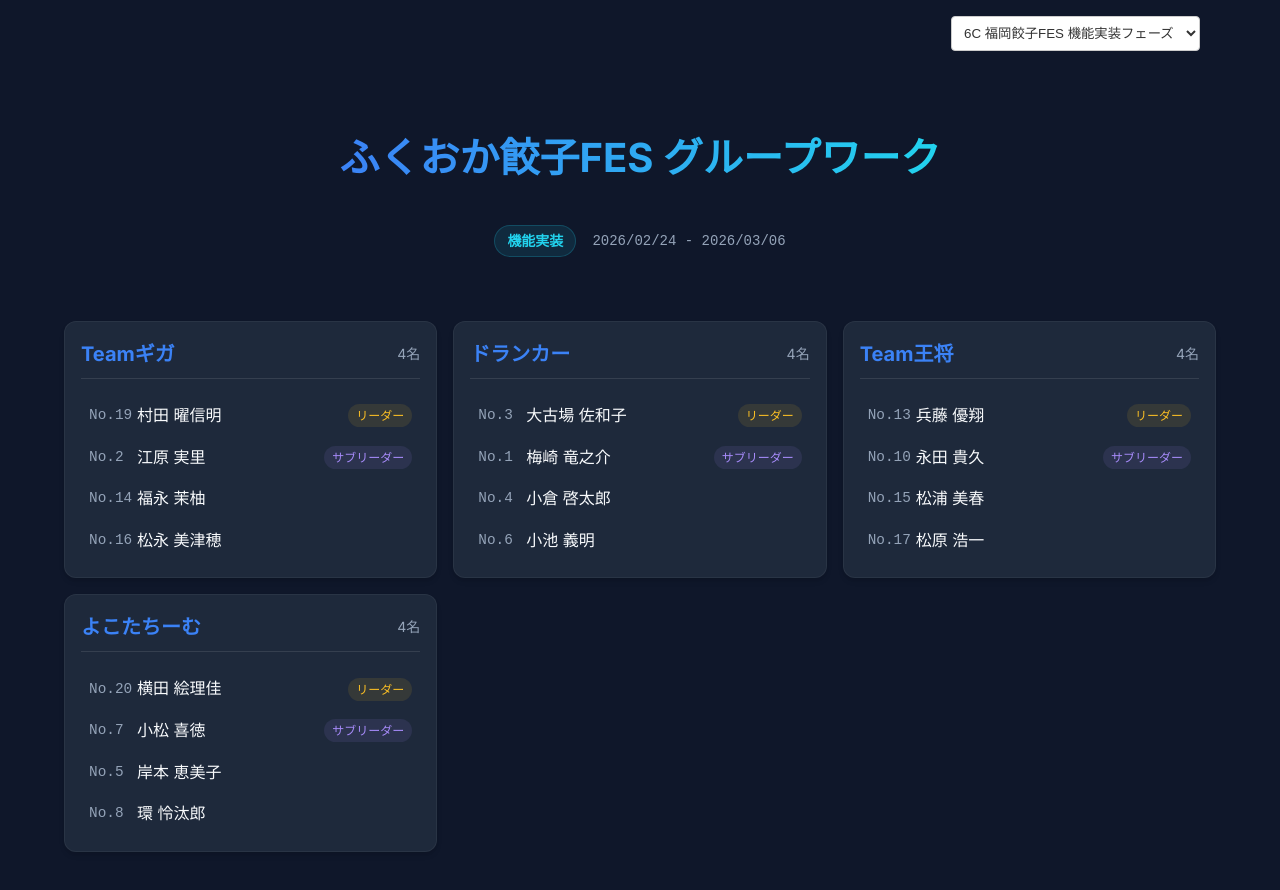
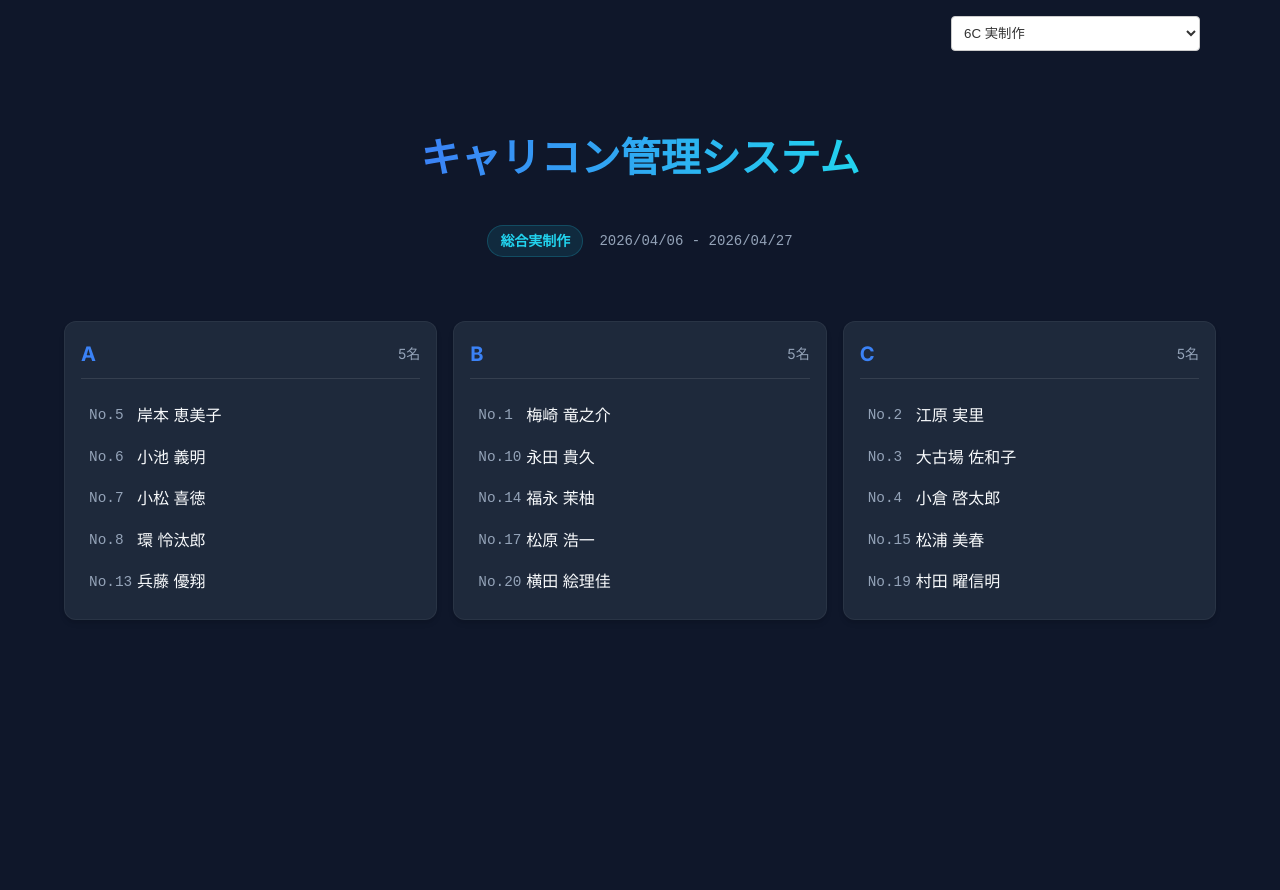
Before and after one commit to yskf0327/group-tool, a Vue app: page / in a window 1280 px wide. Shown: the top 890 px of the page. After the commit the page ends 800 px from the top, so only its background shows below. Built offline with nearby package versions, Linux system fonts and the light colour scheme.

Commit message:
メンバーのロールを追加

```diff
--- /dev/null
+++ b/public/data/202604_6c_project/members.json
@@ -0,0 +1,92 @@
+[
+  {
+    "no": 1,
+    "name": "梅崎 竜之介",
+    "team_id": "b",
+    "role": ""
+  },
+  {
+    "no": 2,
+    "name": "江原 実里",
+    "team_id": "c",
+    "role": ""
+  },
+  {
+    "no": 3,
+    "name": "大古場 佐和子",
+    "team_id": "c",
+    "role": ""
+  },
+  {
+    "no": 4,
+    "name": "小倉 啓太郎",
+    "team_id": "c",
+    "role": ""
+  },
+  {
+    "no": 5,
+    "name": "岸本 恵美子",
+    "team_id": "a",
+    "role": ""
+  },
+  {
+    "no": 6,
+    "name": "小池 義明",
+    "team_id": "a",
+    "role": ""
+  },
+  {
+    "no": 7,
+    "name": "小松 喜徳",
+    "team_id": "a",
+    "role": ""
+  },
+  {
+    "no": 8,
+    "name": "環 怜汰郎",
+    "team_id": "a",
+    "role": ""
+  },
+  {
+    "no": 10,
+    "name": "永田 貴久",
+    "team_id": "b",
+    "role": ""
+  },
+  {
+    "no": 13,
+    "name": "兵藤 優翔",
+    "team_id": "a",
+    "role": ""
+  },
+  {
+    "no": 14,
+    "name": "福永 茉柚",
+    "team_id": "b",
+    "role": ""
+  },
+  {
+    "no": 15,
+    "name": "松浦 美春",
+    "team_id": "c",
+    "role": ""
+  },
+  {
+    "no": 17,
+    "name": "松原 浩一",
+    "team_id": "b",
+    "role": ""
+  },
+  {
+    "no": 19,
+    "name": "村田 曜信明",
+    "team_id": "c",
+    "role": ""
+  },
+  {
+    "no": 20,
+    "name": "横田 絵理佳",
+    "team_id": "b",
+    "role": ""
+  }
+]
--- /dev/null
+++ b/public/data/202604_6c_project/project-info.json
@@ -0,0 +1,8 @@
+{
+  "title": "キャリコン管理システム",
+  "phase": "総合実制作",
+  "period": {
+    "start": "2026-04-06",
+    "end": "2026-04-27"
+  }
+}
--- /dev/null
+++ b/public/data/202604_6c_project/teams.json
@@ -0,0 +1,14 @@
+[
+  {
+    "id": "a",
+    "name": "A"
+  },
+  {
+    "id": "b",
+    "name": "B"
+  },
+  {
+    "id": "c",
+    "name": "C"
+  }
+]
--- a/src/App.vue
+++ b/src/App.vue
@@ -9,11 +9,11 @@ import { useGroupData } from './composables/useGroupData';
 const route = useRoute()
 const router = useRouter()
 const { projectInfo, groups, fetchData } = useGroupData()
-
-const currentKey = ref(route.params.id || '202602_6c_gyoza')
+const defaultKey = '202604_6c_project'; //初期選択プロジェクト
+const currentKey = ref(route.params.id || defaultKey)
 
 const loadData = async (key) => {
-  if (!key) { key = '202602_6c_gyoza' }
+  if (!key) { key = defaultKey }
   await fetchData(key)
 }
 
@@ -28,7 +28,7 @@ watch(
   // 第二引数: 監視対象が変化した時に実行するコールバック関数
   (newId) => {
     // 念の為代入
-    currentKey.value = newId || '202602_6c_gyoza'
+    currentKey.value = newId || defaultKey
     loadData(newId)
   }
 )
--- a/src/components/DataSelector.vue
+++ b/src/components/DataSelector.vue
@@ -9,6 +9,7 @@ defineEmits(['update:modelValue'])
     <select name="data-selector" id="data-selector" :value="modelValue"
       @change="$emit('update:modelValue', $event.target.value)">
       <option value="202602_6c_gyoza">6C 福岡餃子FES 機能実装フェーズ</option>
+      <option value="202604_6c_project">6C 実制作</option>
     </select>
   </div>
 
--- a/src/components/GroupList.vue
+++ b/src/components/GroupList.vue
@@ -8,7 +8,10 @@ const getSortedMembers = (members) => {
   return [...members].sort((a, b) => {
     const roleRank = {
       'リーダー': 1,
-      'サブリーダー': 2
+      'サブリーダー': 2,
+      'UI/UX': 3,
+      'フロントエンド': 4,
+      'サーバサイド': 5
     };
     const rankA = roleRank[a.role] || 99;
     const rankB = roleRank[b.role] || 99;
@@ -18,6 +21,17 @@ const getSortedMembers = (members) => {
     }
     return a.no - b.no;
   });
+};
+
+const getRoleClass = (role) => {
+  const classMap = {
+    'リーダー': 'role-leader',
+    'サブリーダー': 'role-sub',
+    'UI/UX': 'role-uiux',
+    'フロントエンド': 'role-front',
+    'サーバサイド': 'role-server'
+  };
+  return classMap[role] || '';
 };
 </script>
 <template>
@@ -31,11 +45,7 @@ const getSortedMembers = (members) => {
         <li v-for="member in getSortedMembers(group.members)" :key="member.no" class="member-item">
           <span class="member-no">No.{{ member.no }}</span>
           <span class="member-name">{{ member.name }}</span>
-          <span v-if="member.role" class="member-role" :class="{
-            'role-leader': member.role === 'リーダー',
-            'role-sub': member.role === 'サブリーダー'
-          }">{{ member.role
-          }}</span>
+          <span v-if="member.role" class="member-role" :class="getRoleClass(member.role)">{{ member.role }}</span>
         </li>
       </ul>
     </div>
@@ -120,13 +130,34 @@ const getSortedMembers = (members) => {
 .role-leader {
   background-color: rgba(251, 191, 36, 0.1);
   color: #fbbf24;
-  border-color: rgba(251, 191, 36, 0.2);
+  border: 1px solid rgba(251, 191, 36, 0.2);
 }
 
-/* サブリーダー用: 紫っぽい色（例） */
+/* サブリーダー用: 紫っぽい色 */
 .role-sub {
   background-color: rgba(167, 139, 250, 0.1);
   color: #a78bfa;
-  border-color: rgba(167, 139, 250, 0.2);
+  border: 1px solid rgba(167, 139, 250, 0.2);
+}
+
+/* UI/UX用: ピンク/マゼンタ */
+.role-uiux {
+  background-color: rgba(236, 72, 153, 0.1);
+  color: #ec4899;
+  border: 1px solid rgba(236, 72, 153, 0.2);
+}
+
+/* フロントエンド用: 青/シアン */
+.role-front {
+  background-color: rgba(6, 182, 212, 0.1);
+  color: #06b6d4;
+  border: 1px solid rgba(6, 182, 212, 0.2);
+}
+
+/* サーバサイド用: 緑/エメラルド */
+.role-server {
+  background-color: rgba(16, 185, 129, 0.1);
+  color: #10b981;
+  border: 1px solid rgba(16, 185, 129, 0.2);
 }
 </style>
```
Also changed, not shown: 3 other files (tests, documents, lock files or other folders).
